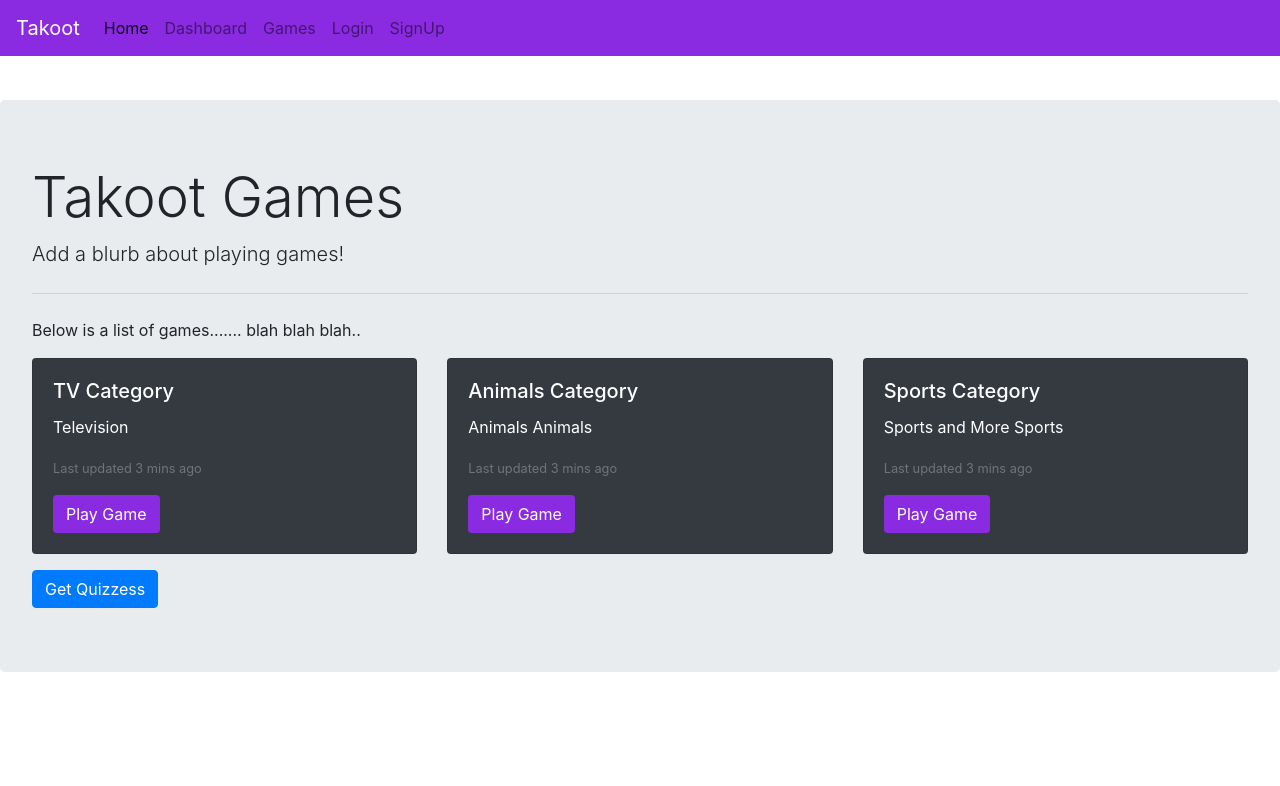
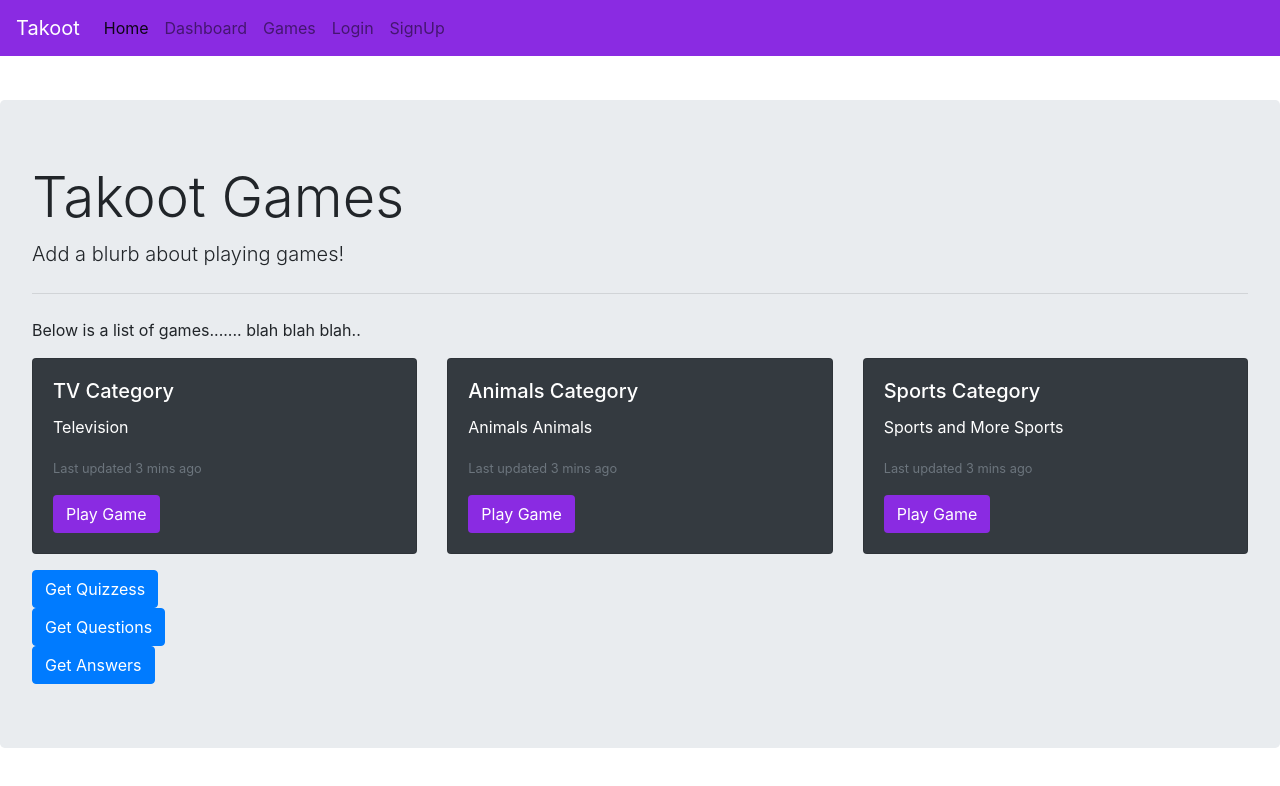
Before and after one commit to Zmaraz/Takoot-Front, an Angular app: page /games in a window 1280 px wide. Shown: the top 786 px of the page. Built offline with nearby package versions, Linux system fonts and the light colour scheme.

Commit message:
working on generate questio from API

```diff
--- a/src/app/data.service.ts
+++ b/src/app/data.service.ts
@@ -36,9 +36,16 @@ export class DataService {
   }
 
   // generates a random question
+  // here, we need to get the categpry from the category input field on create a quiz
+  // use backtics to insert that value into the API call
   generateQuestion() {
     console.log('generateQuestion()');
-    return this.http.get('https://opentdb.com/api.php?amount=1');
+    let category = (<HTMLInputElement>document.getElementById('category')).value;
+    let difficulty = (<HTMLInputElement>document.getElementById('difficulty')).value;
+    if(category == '1'){
+      return this.http.get('https://opentdb.com/api.php?amount=1');
+    }
+
   }
 
 }
--- a/src/app/games.service.ts
+++ b/src/app/games.service.ts
@@ -15,4 +15,14 @@ export class GamesService {
     console.log('inside of getAllQuizzes');
     return this.http.get(env.API_URL + 'quiz');
   }
+
+  getQuestions() {
+    console.log('inside of getAllQuestions');
+    return this.http.get(env.API_URL + 'question');
+  }
+
+  getAnswers() {
+    console.log('inside of getAllAnswers');
+    return this.http.get(env.API_URL + 'answer');
+  }
 }
--- a/src/app/games/games.component.html
+++ b/src/app/games/games.component.html
@@ -50,4 +50,10 @@
 
 <button (click)="getAllQuizzes()" type="submit" class="btn btn-primary">Get Quizzess</button>
   <br>
+
+  <button (click)="getAllQuestions()" type="submit" class="btn btn-primary">Get Questions</button>
+  <br>
+
+  <button (click)="getAllAnswers()" type="submit" class="btn btn-primary">Get Answers</button>
+  <br>
 </div> <!-- div for the jumbotron-->
--- a/src/app/games/games.component.ts
+++ b/src/app/games/games.component.ts
@@ -11,6 +11,8 @@ import { GamesService } from '../games.service';
 export class GamesComponent implements OnInit {
 
   theGames: Object;
+  theQuestions: Object;
+  theAnswers: Object;
 
   // this is a constructor in TS, that defines a private variable, data, of type DataService
   constructor(private http:HttpClient, private games: GamesService) { }
@@ -37,6 +39,20 @@ export class GamesComponent implements OnInit {
   });
 }
 
+getAllQuestions() {
+  this.games.getQuestions().subscribe(results => {
+    this.theQuestions = results;
+    console.log(results);
+  });
+}
+
+getAllAnswers() {
+  this.games.getAnswers().subscribe(results => {
+    this.theAnswers = results;
+    console.log(results);
+  });
+}
+
 
 
 }
```
